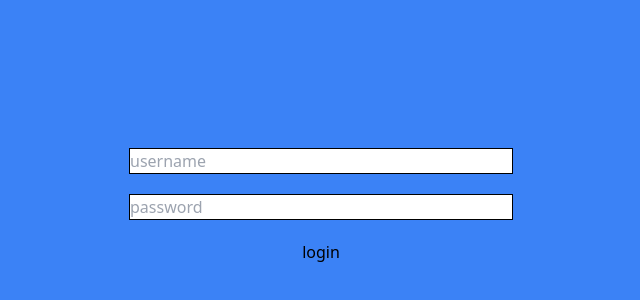
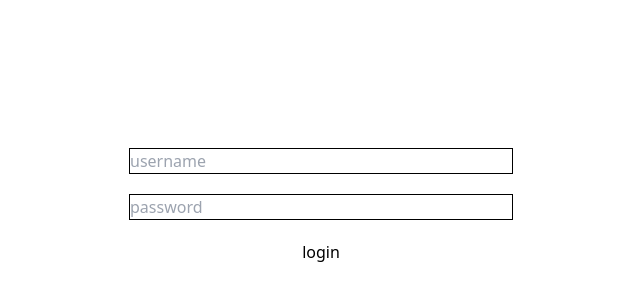
Before and after one commit to MDF05/frontend-mdf-link, a React (Vite) app: page /admin-login in a window 1280 px wide. Shown: the part 194-494 px from the top of the page, without its empty margins (319-959 px from the left). Built offline with nearby package versions, Linux system fonts and the light colour scheme.

Commit message:
fix: login page admin background

```diff
--- a/src/auth-router/AuthAdmin.jsx
+++ b/src/auth-router/AuthAdmin.jsx
@@ -33,7 +33,7 @@ function AdminLogin() {
     }
 
     return (
-        <div className="flex w-full h-screen justify-center items-center p-1 md:p-0 bg-blue-500">
+        <div className="flex w-full h-screen justify-center items-center p-1 md:p-0">
             <form onSubmit={hadleSubmitAdmin} className="flex flex-col w-96 gap-5 form-login-admin">
                 <input
                     type="text"
```
